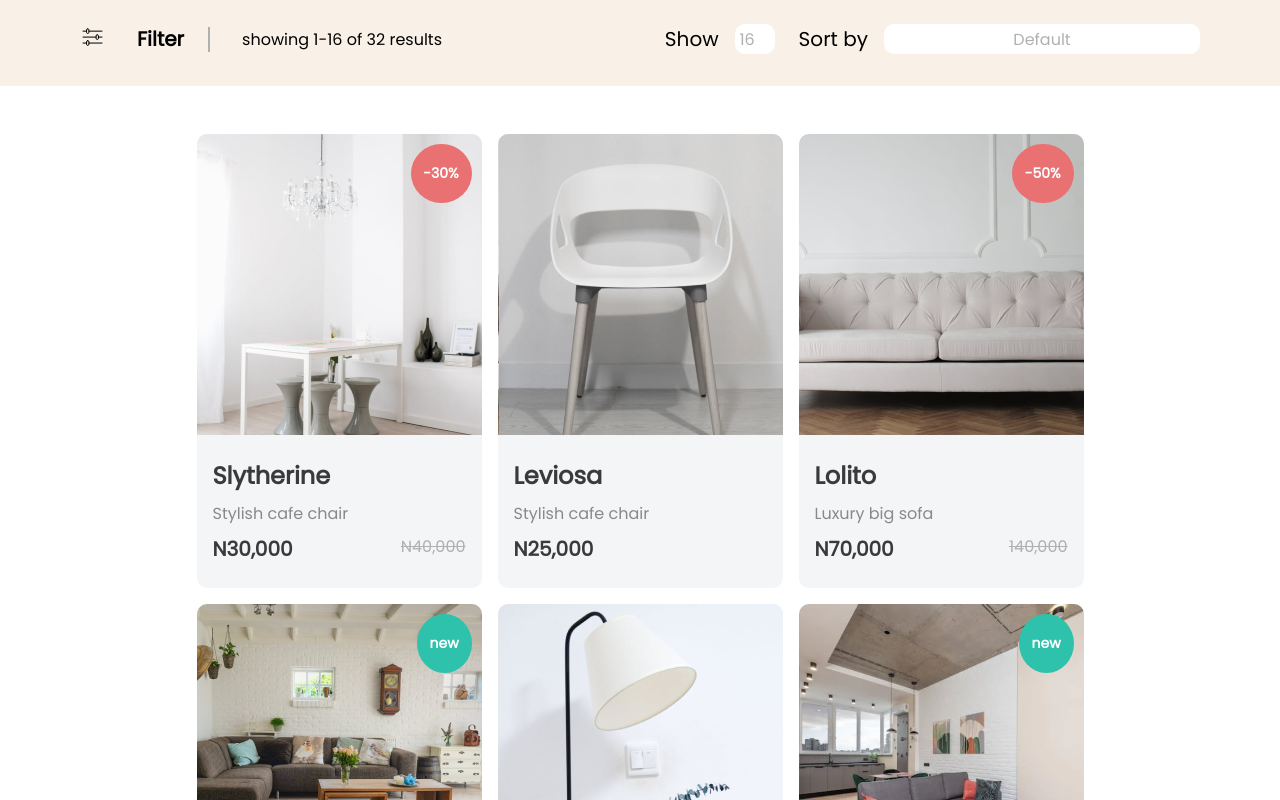
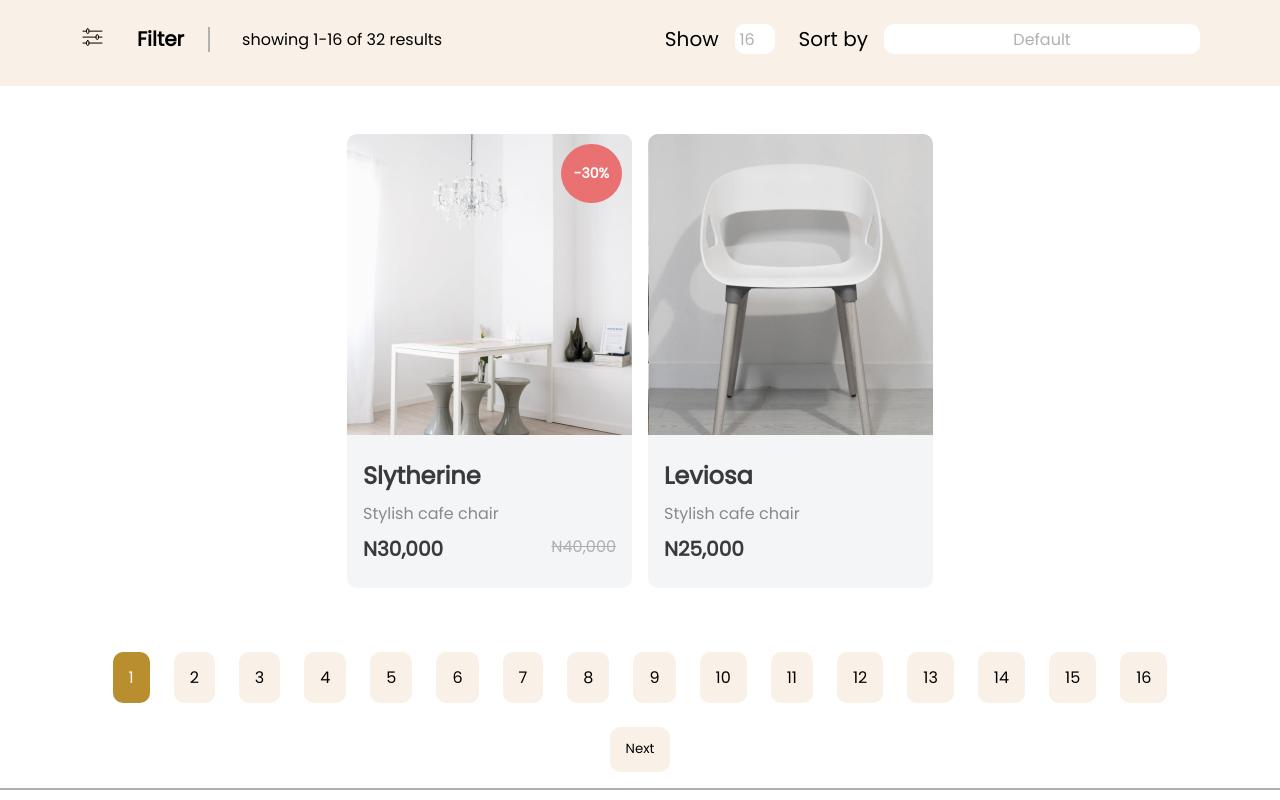
Before and after one commit to Ndbeloved/Furniro, a React (Vite) app: page /shop in a window 1280 px wide. Shown: the part 420-1220 px from the top of the page. Built offline with nearby package versions, Linux system fonts and the light colour scheme.

Commit message:
built pagination

```diff
--- a/src/Components/ShopSection/Filter/Filter.jsx
+++ b/src/Components/ShopSection/Filter/Filter.jsx
@@ -4,9 +4,9 @@ import Products from '../Products/Products'
 import { useState } from 'react'
 
 const Filter = () => {
-    const [filter, setFilter] = useState(16)
-    const [page, setPage] = useState(2)
-    const [prevPage, setPrevPage] = useState(1)
+    const [filter, setFilter] = useState(2)
+    const [page, setPage] = useState(1)
+    const [prevPage, setPrevPage] = useState(0)
     return (
     <>
     <div className="filter-wrapper">
--- a/src/Components/ShopSection/Products/Products.css
+++ b/src/Components/ShopSection/Products/Products.css
@@ -5,6 +5,35 @@
     flex-wrap: wrap;
     gap: 1rem;
     justify-content: center;
+}
+
+.pagination-container{
+    padding: 1rem 5rem;
+    display: flex;
+    flex-wrap: wrap;
+    gap: 1.5rem;
+    justify-content: center;
+}
+
+.pagination-container button{
+    padding: 0.8rem 1rem;
+    border: none;
+    outline: none;
+    border-radius: 10px;
+    background: var(--primary-color300);
+    color: #000;
+}
+
+.pagination-container p{
+    padding: 0.8rem 1rem;
+    background: var(--primary-color300);
+    font-size: 16px;
+    border-radius: 10px;
+}
+
+.pagination-container p.active{
+    background: var(--primary-color500);
+    color: var(--primary-color100);
 }
 
 @media only screen and (max-width: 500px){
@@ -17,4 +46,8 @@
     .shop-product-wrapper .product-card{
         min-width: 100%;
     }
+
+    .pagination-container{
+        padding: 1rem 3%;
+    }
 }
--- a/src/Components/ShopSection/Products/Products.jsx
+++ b/src/Components/ShopSection/Products/Products.jsx
@@ -9,8 +9,10 @@ import image6 from '../../../assets/Images (6).png'
 import image7 from '../../../assets/Images (7).png'
 import image8 from '../../../assets/Images (8).png'
 import ProductCard from '../../ProductCard/ProductCard'
+import { useState } from 'react'
 
 const Products = ({filter, page, setPage, prevPage, setPrevPage}) => {
+    const [paginationCount, setPaginationCount] = useState(1)
     const data = [
         {
             image: slytherine,
@@ -302,14 +304,38 @@ const Products = ({filter, page, setPage, prevPage, setPrevPage}) => {
         },
     ]
 
+    const next = ()=>{
+        setPrevPage(page)
+        setPage(page + 1)
+    }
+
+    const prev = ()=>{
+        setPrevPage(page- 2)
+        setPage(page - 1)
+    }
+
+    const pageCount = Math.round(data.length / filter)
+
     return (
+        <>
         <section className='shop-product-wrapper'>
             {data.map((datatium, index) => (
-                (index >= (filter * prevPage) && index <= (filter * page)) ? (
+                (index >= (filter * prevPage) && index <= ((filter * page)-1)) ? (
                     <ProductCard key={index} productId = {index} image={datatium.image} tag={datatium.tag} discountPercent={datatium.discountPercent} title={datatium.title} descr={datatium.descr} price={datatium.price} discount={datatium.discount} />
                 ) : (<></>)
             ))}
         </section>
+
+        <div className="pagination-container">
+            {page > 1 ? <button onClick={()=>{prev()}}>Prev</button> : <></>}
+            {data.map((dat, index)=>(
+                ((index+1) % filter == 0) ? (
+                    <p key={index} className= {(Math.round(index/filter) == page) ? 'active' : ''}>{Math.round(index/filter)}</p>
+                ) : (<></>)
+            ))}
+            {page != pageCount ? <button onClick={()=>{next()}}>Next</button> : <></>}
+        </div>
+        </>
     )
 }
 
```
